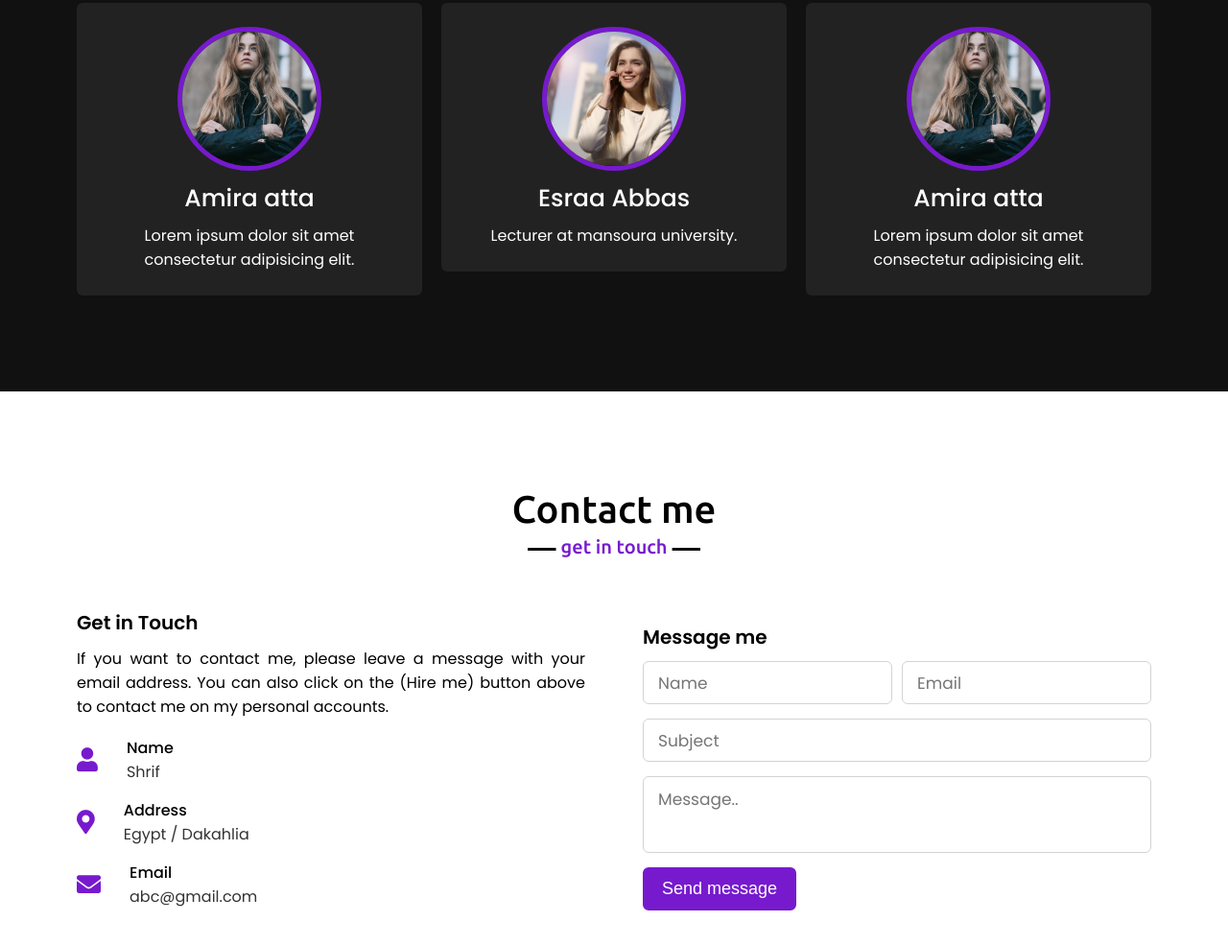
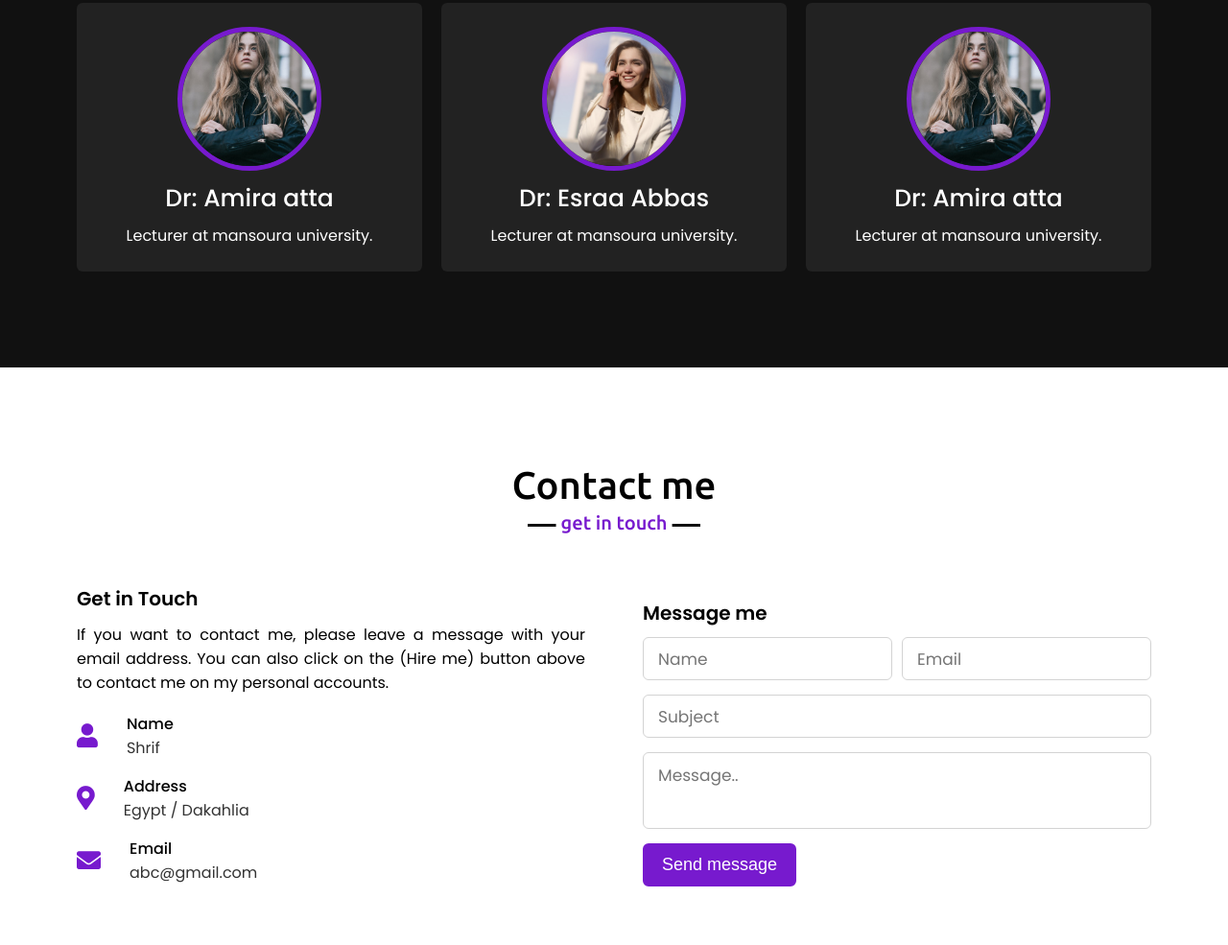
Before and after one commit to ABNxASHRAF/Profile-Shrif, a plain HTML site: page index.html in a window 1280 px wide. Shown: the part 3099-4084 px from the top of the page at 96% size. Drawn offline with nearby package versions, Linux system fonts and the light colour scheme.

Commit message:
Add files via upload

```diff
--- a/index.html
+++ b/index.html
@@ -164,15 +164,15 @@
                 <div class="card">
                     <div class="box">
                         <img src="images/profile-1.jpeg" alt="">
-                        <div class="text">Esraa Abbas</div>
+                        <div class="text">Dr: Esraa Abbas</div>
                         <p>Lecturer at mansoura university.</p>
                     </div>
                 </div>
                 <div class="card">
                     <div class="box">
                         <img src="images/profile-5.jpeg" alt="">
-                        <div class="text">Amira atta</div>
-                        <p>Lorem ipsum dolor sit amet consectetur adipisicing elit.</p>
+                        <div class="text">Dr: Amira atta</div>
+                        <p>Lecturer at mansoura university.</p>
                     </div>
                 </div>
             </div>
```
